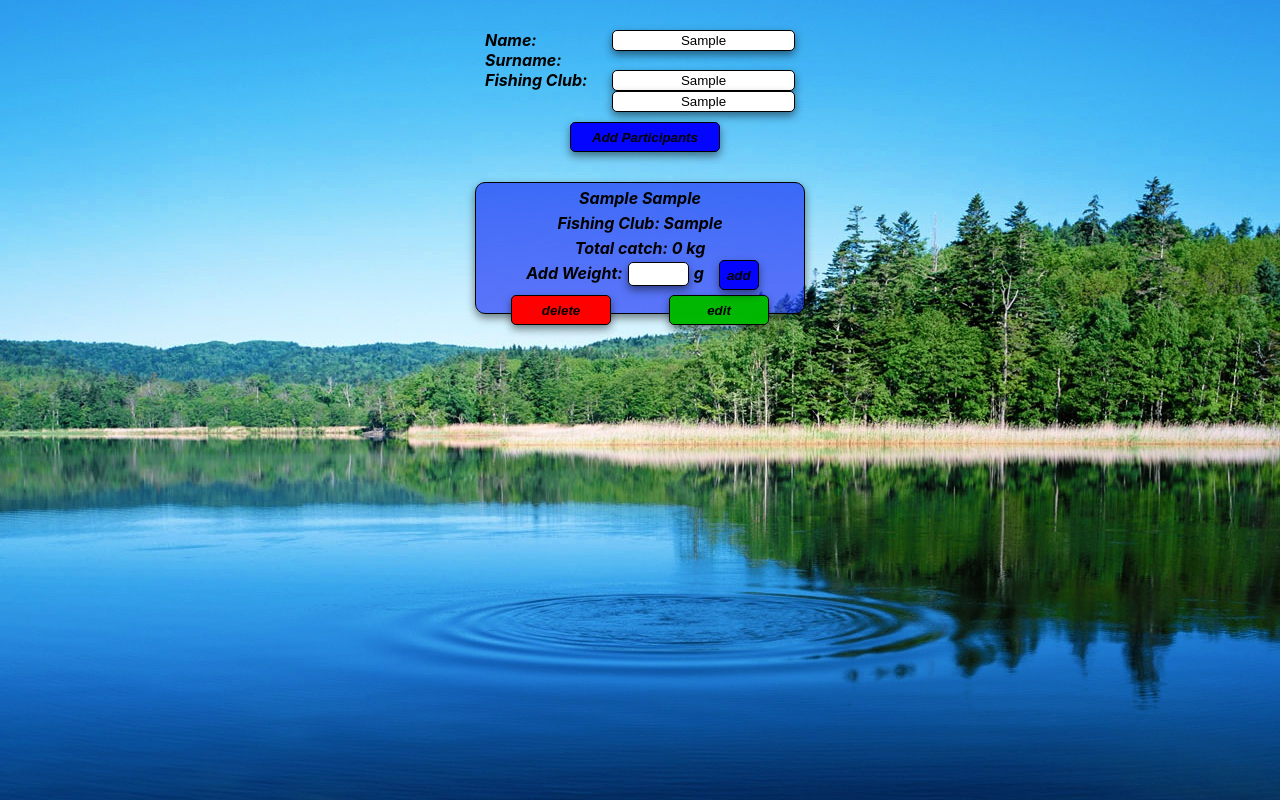
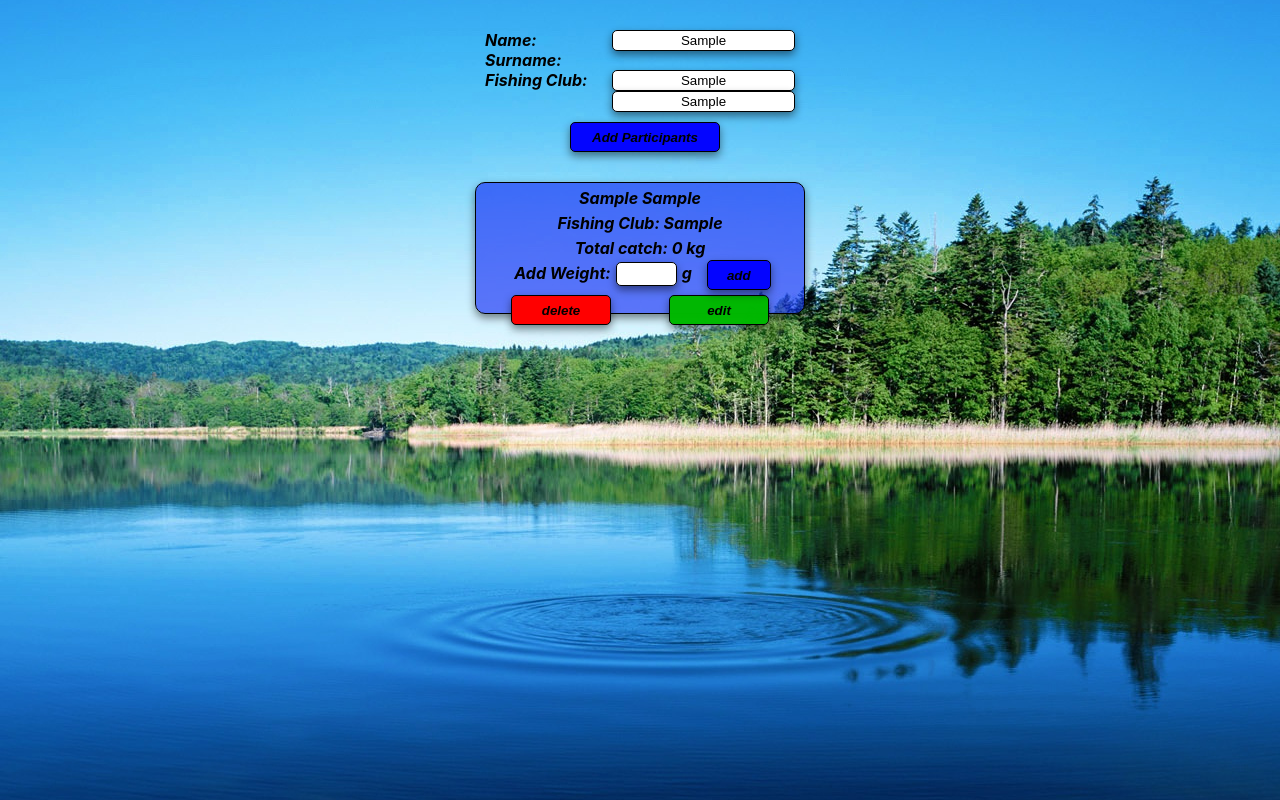
Before and after one commit to Rimvydas1987/Fishing-competition, a React (Create React App) app: page / in a window 1280 px wide. Both pictures are taken after typing "Sample", "Sample", "Sample" into the empty fields and a click on the button "Add Participants". Built offline with nearby package versions, Linux system fonts and the light colour scheme.

Commit message:
minor changes on css

```diff
--- a/src/index.scss
+++ b/src/index.scss
@@ -35,6 +35,7 @@ code {
   border-radius: 5px;
   border: 1px solid black;
   box-shadow: 0px 4px 8px 0px rgba(0, 0, 0, 0.479);
+  text-align: center;
 }
 .text{
   font-weight: bold;
@@ -101,7 +102,7 @@ code {
 }
 
 .addCatch-button {
-  width: 40px;
+  width: 64px;
   height: 30px;
   background-color: rgba(4, 4, 255, 0.993);
   border: solid 1px black;
```
